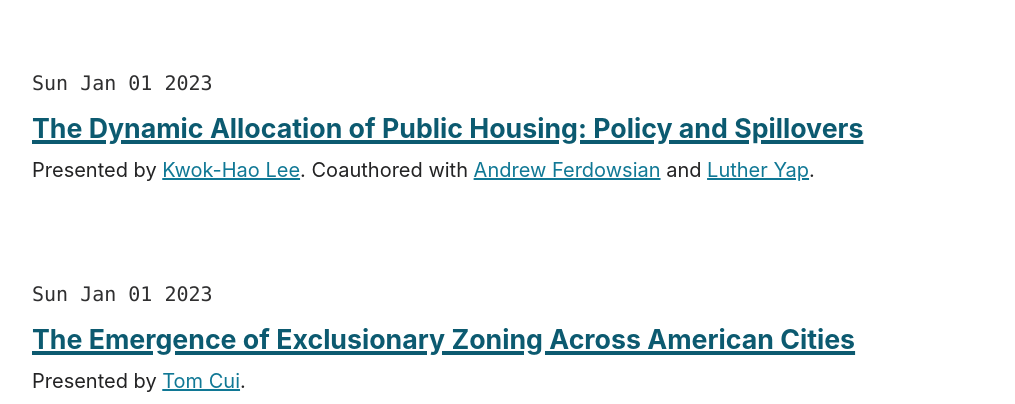
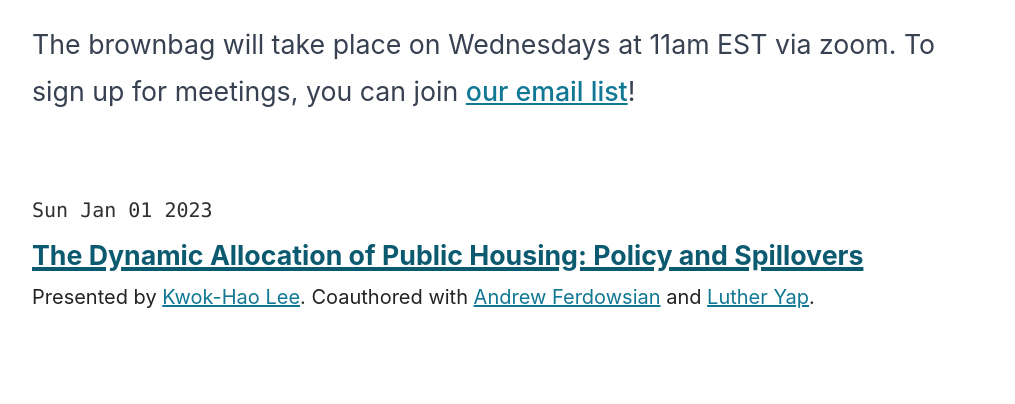
Before and after one commit to kylebutts/RUSH-Website, an Astro site: page /schedule in a window 1280 px wide. Shown: the part 364-768 px from the top of the page, without its empty margins (132-1147 px from the left). Built offline with nearby package versions, Linux system fonts and the light colour scheme; Astro itself is replaced by a stand-in of ours; a web font is replaced by a local one.

Commit message:
Add signup to schedule page

```diff
--- a/src/pages/schedule.mdx
+++ b/src/pages/schedule.mdx
@@ -5,6 +5,8 @@ import LinkArrow from '../components/LinkArrow.astro'
 import WorkshopItem from '../components/WorkshopItem.astro'
 
 ## Spring 2023 Schedule
+
+The brownbag will take place on Wednesdays at 11am EST via zoom. To sign up for meetings, you can join <a class='text-alice-500 underline' href="http://eepurl.com/idlgwP">our email list</a>!
 
 <WorkshopItem
   day = "2023-01-01"
```
